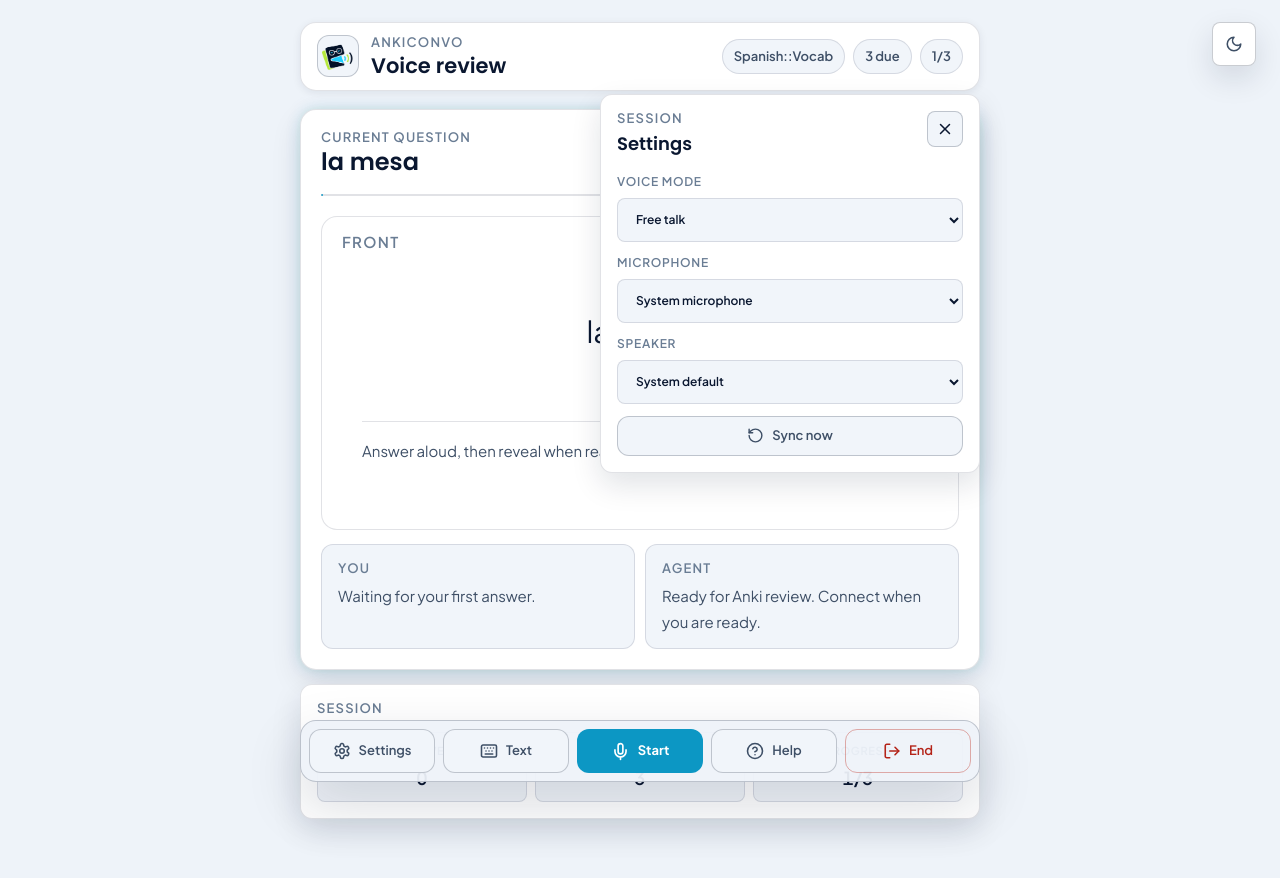
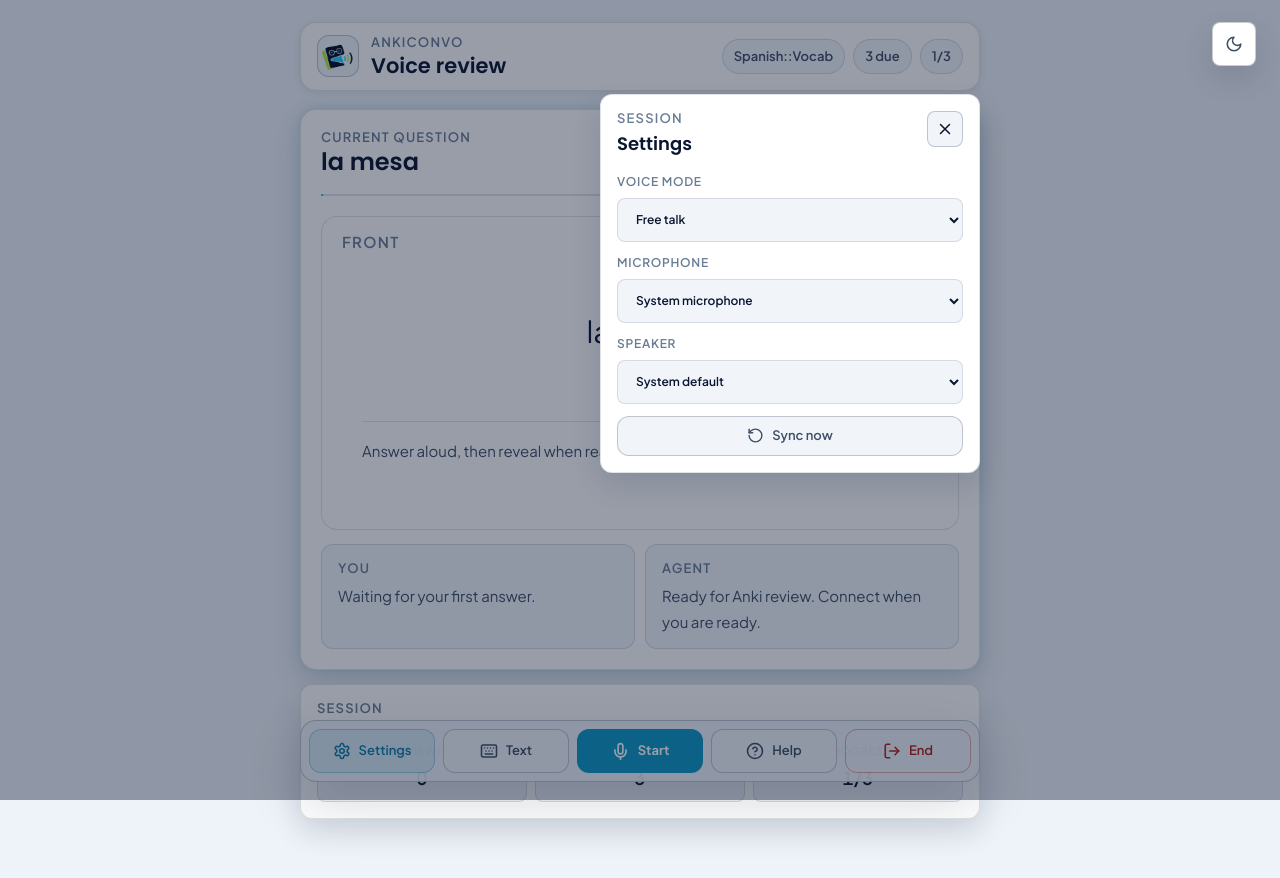
Before and after one commit to TikeDev/anki-convo, a Next.js app in the folder apps/voice/: page / in a window 1280 px wide. Both pictures are taken after a click on the button "Settings". Shown: the top 878 px of the page. Built offline with nearby package versions, Linux system fonts and the light colour scheme.

Commit message:
feat: improve overlay management

```diff
--- a/apps/voice/app/globals.css
+++ b/apps/voice/app/globals.css
@@ -110,6 +110,11 @@
   --shadow-md: 0 10px 28px rgba(4, 10, 20, 0.42);
   --shadow-lg: 0 22px 56px rgba(4, 10, 20, 0.5);
   --shadow-glow-cyan: 0 0 0 4px rgba(32, 208, 255, 0.18);
+
+  --z-base: 1;
+  --z-controls: 2;
+  --z-backdrop: 30;
+  --z-overlay: 31;
 
   --ease-out: cubic-bezier(0.22, 0.61, 0.36, 1);
   --dur-fast: 0.12s;
@@ -325,12 +330,39 @@ h2 {
 }
 
 .app-header,
-.app-workspace,
-.bottom-controls,
+.app-workspace {
+  position: relative;
+  z-index: var(--z-base);
+}
+
+.bottom-controls {
+  z-index: var(--z-controls);
+}
+
+.overlay-backdrop {
+  position: fixed;
+  inset: 0;
+  z-index: var(--z-backdrop);
+  background: var(--overlay-bg);
+  opacity: 0;
+  animation: overlay-backdrop-in var(--dur-base) var(--ease-out) forwards;
+}
+
 .floating-panel,
 .support-drawer {
-  position: relative;
-  z-index: 2;
+  z-index: var(--z-overlay);
+}
+
+@keyframes overlay-backdrop-in {
+  to {
+    opacity: 1;
+  }
+}
+
+@media (prefers-reduced-motion: reduce) {
+  .overlay-backdrop {
+    animation-duration: 0.01ms;
+  }
 }
 
 .app-header {
--- a/apps/voice/app/page.tsx
+++ b/apps/voice/app/page.tsx
@@ -1,6 +1,6 @@
 'use client'
 
-import { FormEvent, useMemo, useState, type CSSProperties } from 'react'
+import { FormEvent, useCallback, useEffect, useMemo, useState, type CSSProperties } from 'react'
 import Image from 'next/image'
 import {
   CircleHelp,
@@ -58,9 +58,26 @@ function ControlButton({ icon: Icon, label, onClick, tone = 'default', pressed }
 export default function Page() {
   const agent = useDeepgramVoiceAgent()
   const [typedMessage, setTypedMessage] = useState('')
-  const [textModeOpen, setTextModeOpen] = useState(false)
-  const [helpOpen, setHelpOpen] = useState(false)
-  const [settingsOpen, setSettingsOpen] = useState(false)
+  const [activeOverlay, setActiveOverlay] = useState<'text' | 'help' | 'settings' | null>(null)
+  const textModeOpen = activeOverlay === 'text'
+  const helpOpen = activeOverlay === 'help'
+  const settingsOpen = activeOverlay === 'settings'
+
+  const closeOverlay = useCallback(() => setActiveOverlay(null), [])
+  const toggleOverlay = useCallback(
+    (overlay: 'text' | 'help' | 'settings') =>
+      setActiveOverlay((current) => (current === overlay ? null : overlay)),
+    [],
+  )
+
+  useEffect(() => {
+    if (!activeOverlay) return
+    function onKeyDown(event: KeyboardEvent) {
+      if (event.key === 'Escape') closeOverlay()
+    }
+    window.addEventListener('keydown', onKeyDown)
+    return () => window.removeEventListener('keydown', onKeyDown)
+  }, [activeOverlay, closeOverlay])
 
   const latestUser = [...agent.transcript].reverse().find((item) => item.speaker === 'You')
   const latestAgent = [...agent.transcript].reverse().find((item) => item.speaker === 'Agent')
@@ -220,6 +237,8 @@ export default function Page() {
         </aside>
       </div>
 
+      {activeOverlay ? <div className="overlay-backdrop" aria-hidden="true" onClick={closeOverlay} /> : null}
+
       {helpOpen ? (
         <section className="floating-panel command-overlay" aria-labelledby="command-title">
           <div className="panel-header">
@@ -231,7 +250,7 @@ export default function Page() {
               type="button"
               className="icon-button"
               aria-label="Close voice commands"
-              onClick={() => setHelpOpen(false)}
+              onClick={closeOverlay}
             >
               <X aria-hidden="true" size={18} />
             </button>
@@ -255,7 +274,7 @@ export default function Page() {
               type="button"
               className="icon-button"
               aria-label="Close settings"
-              onClick={() => setSettingsOpen(false)}
+              onClick={closeOverlay}
             >
               <X aria-hidden="true" size={18} />
             </button>
@@ -302,12 +321,17 @@ export default function Page() {
       ) : null}
 
       <nav className="bottom-controls" aria-label="Review controls">
-        <ControlButton icon={Settings} label="Settings" onClick={() => setSettingsOpen((open) => !open)} />
+        <ControlButton
+          icon={Settings}
+          label="Settings"
+          pressed={settingsOpen}
+          onClick={() => toggleOverlay('settings')}
+        />
         <ControlButton
           icon={Keyboard}
           label="Text"
           pressed={textModeOpen}
-          onClick={() => setTextModeOpen((open) => !open)}
+          onClick={() => toggleOverlay('text')}
         />
         <button
           type="button"
@@ -329,7 +353,7 @@ export default function Page() {
           )}
           <span>{agent.isConnected ? (agent.isMuted ? 'Unmute' : 'Mute') : 'Start'}</span>
         </button>
-        <ControlButton icon={CircleHelp} label="Help" onClick={() => setHelpOpen((open) => !open)} />
+        <ControlButton icon={CircleHelp} label="Help" pressed={helpOpen} onClick={() => toggleOverlay('help')} />
         <ControlButton icon={LogOut} label="End" tone="danger" onClick={agent.disconnect} />
       </nav>
 
@@ -340,7 +364,7 @@ export default function Page() {
               <p className="eyebrow">Fallback mode</p>
               <h2 id="text-mode-title">Text review</h2>
             </div>
-            <button type="button" className="secondary-button" onClick={() => setTextModeOpen(false)}>
+            <button type="button" className="secondary-button" onClick={closeOverlay}>
               <Mic aria-hidden="true" size={17} />
               Return to voice
             </button>
```
Also changed, not shown: 1 other file (tests, documents, lock files or other folders).
